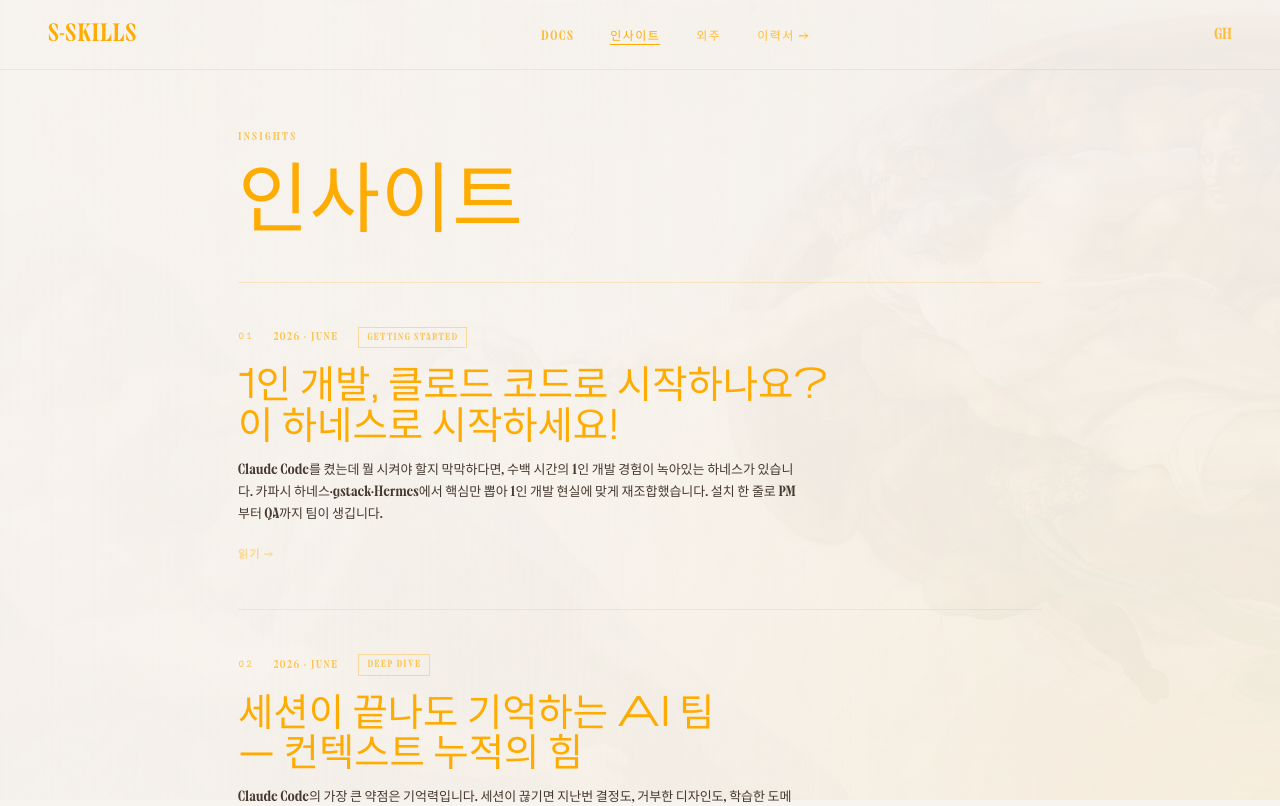
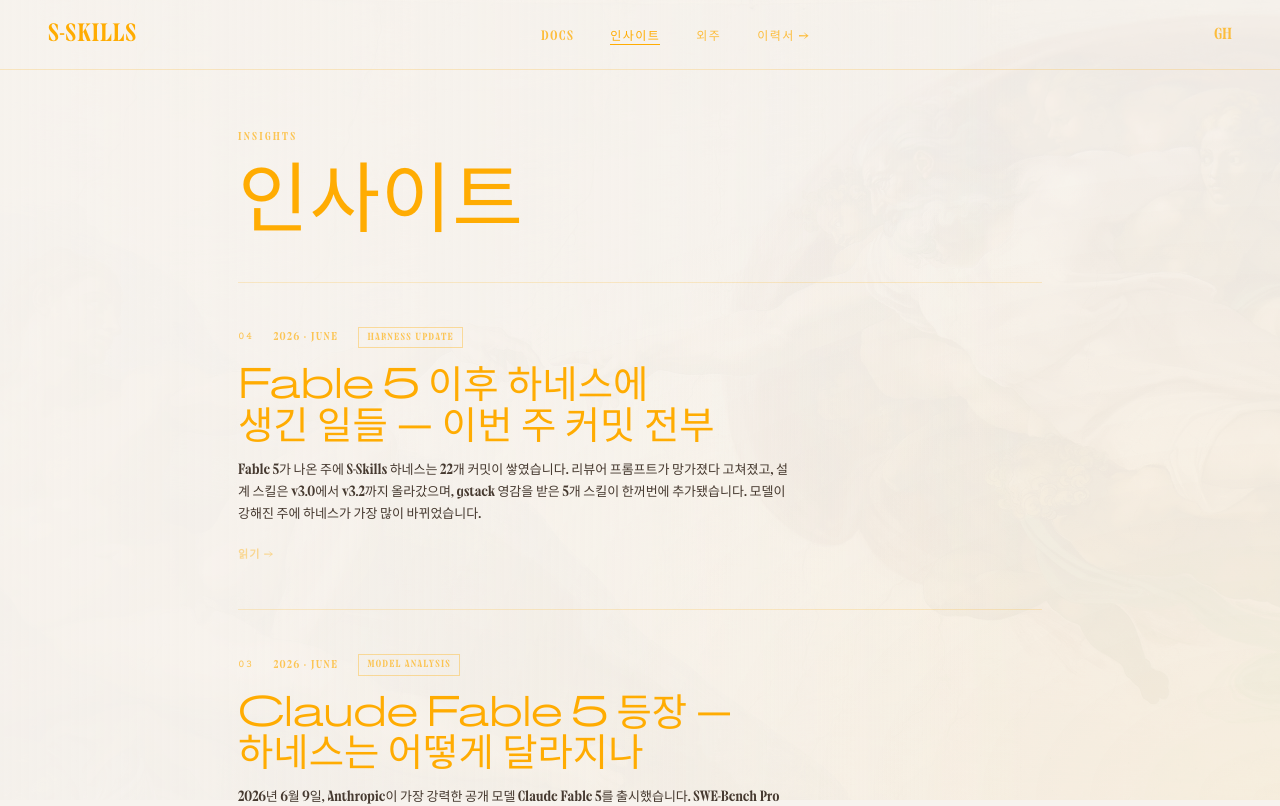
Before and after one commit to s0613/resume_songseungju, a Next.js app: page /s-skills/insights in a window 1280 px wide. Shown: the top 806 px of the page. Built offline with nearby package versions, Linux system fonts and the light colour scheme.

Commit message:
feat: 인사이트 목록 최신순 정렬 + 카드 호버 글래스 버튼/글린트 효과

```diff
--- a/src/app/s-skills/insights/insights.module.css
+++ b/src/app/s-skills/insights/insights.module.css
@@ -133,14 +133,76 @@
 .articleList { display: flex; flex-direction: column; }
 
 .articleCard {
+    position: relative;
     display: block;
     padding: 44px 0;
     border-bottom: 1px solid var(--orange-faint);
     text-decoration: none;
-    transition: background 0.15s;
+    transition: border-color 0.25s;
 }
+.articleCard:hover { border-bottom-color: transparent; }
 .articleCard:hover .articleCardTitle { opacity: 0.8; }
 .articleCard:hover .articleCardMore { opacity: 1; }
+
+/* 유리 패널 — 호버 시 카드 전체가 글래스 버튼이 된다 */
+.articleCard::before {
+    content: "";
+    position: absolute;
+    inset: 14px -28px;
+    z-index: -1;
+    border-radius: 22px;
+    background: linear-gradient(135deg, rgba(255, 255, 255, 0.55), rgba(255, 255, 255, 0.16));
+    border: 1px solid rgba(255, 255, 255, 0.75);
+    box-shadow:
+        0 18px 44px -20px rgba(255, 172, 2, 0.4),
+        inset 0 1px 0 rgba(255, 255, 255, 0.9),
+        inset 0 -1px 0 rgba(255, 172, 2, 0.12);
+    backdrop-filter: blur(14px) saturate(1.5);
+    -webkit-backdrop-filter: blur(14px) saturate(1.5);
+    opacity: 0;
+    transform: scale(0.985);
+    transition: opacity 0.25s ease, transform 0.25s cubic-bezier(0.16, 1, 0.3, 1);
+    pointer-events: none;
+}
+.articleCard:hover::before {
+    opacity: 1;
+    transform: scale(1);
+}
+
+/* 글린트 — 호버 즉시 한 번, 이후 5초마다 빛이 쓸고 지나간다 */
+.articleCard::after {
+    content: "";
+    position: absolute;
+    inset: 14px -28px;
+    border-radius: 22px;
+    background: linear-gradient(
+        115deg,
+        transparent 35%,
+        rgba(255, 255, 255, 0.06) 43%,
+        rgba(255, 255, 255, 0.7) 50%,
+        rgba(255, 255, 255, 0.06) 57%,
+        transparent 65%
+    );
+    background-size: 280% 100%;
+    background-position: 100% 0;
+    background-repeat: no-repeat;
+    opacity: 0;
+    pointer-events: none;
+}
+.articleCard:hover::after {
+    opacity: 1;
+    animation: glassGlint 5s linear infinite;
+}
+
+@keyframes glassGlint {
+    0% { background-position: 100% 0; }
+    22% { background-position: 0% 0; }
+    100% { background-position: 0% 0; }
+}
+
+@media (prefers-reduced-motion: reduce) {
+    .articleCard:hover::after { animation: none; }
+}
 
 .articleCardMeta {
     display: flex;
@@ -434,6 +496,7 @@
     .ctaBlock { flex-direction: column; align-items: flex-start; }
     .ctaBtn { width: 100%; text-align: center; }
     .footer { flex-direction: column; gap: 12px; align-items: flex-start; }
+    .articleCard::before, .articleCard::after { inset: 12px -16px; border-radius: 18px; }
 }
 
 @media (max-width: 480px) {
@@ -442,4 +505,5 @@
     .cardNews { grid-template-columns: 1fr; }
     .card { border-right: none; border-bottom: 1px solid rgba(255,172,2,0.2); }
     .card:last-child { border-bottom: none; }
+    .articleCard::before, .articleCard::after { inset: 10px -10px; border-radius: 16px; }
 }
--- a/src/app/s-skills/insights/page.tsx
+++ b/src/app/s-skills/insights/page.tsx
@@ -4,6 +4,7 @@
 import s from "./insights.module.css"
 
 export default function InsightsIndexPage() {
+    const sortedArticles = [...articles].sort((a, b) => Number(b.num) - Number(a.num))
     return (
         <div className={s.root}>
             <div className={s.bgImg}>
@@ -29,7 +30,7 @@
                 </div>
 
                 <div className={s.articleList}>
-                    {articles.map((article) => (
+                    {sortedArticles.map((article) => (
                         <Link key={article.slug} href={`/s-skills/insights/${article.slug}`} className={s.articleCard}>
                             <div className={s.articleCardMeta}>
                                 <span className={s.articleNum}>{article.num}</span>
```
